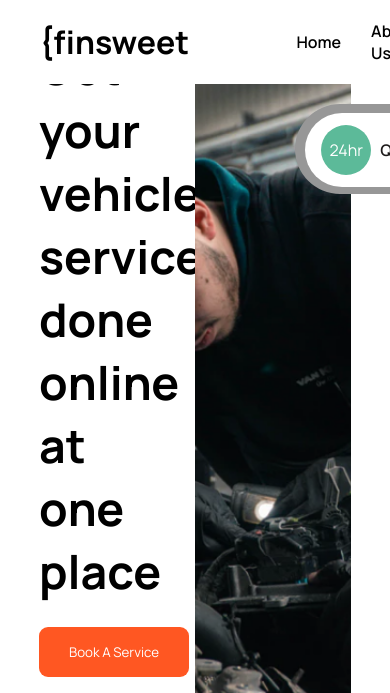
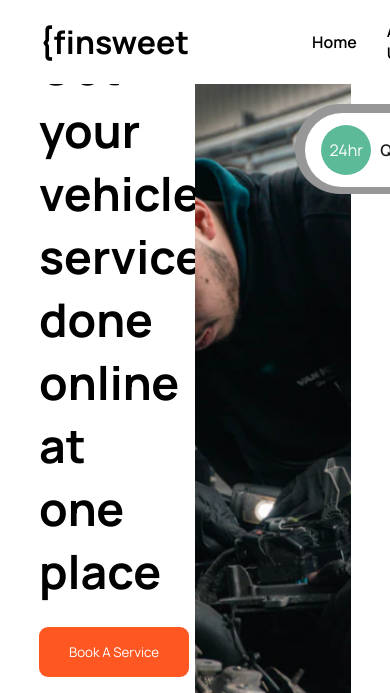
Before and after one commit to VLADISLAS1/finsweet, a plain HTML site: page index.html in a window 390 px wide. Shown: the top 693 px of the page. Drawn offline with Linux system fonts and the light colour scheme; a web font is replaced by a local one.

Commit message:
I've added mobile responsiveness

```diff
--- a/styles.css
+++ b/styles.css
@@ -453,6 +453,14 @@ main .wrapper .logo-text p{
     font-weight: 600;
     text-align: center;
 }
+/* MOBILE RESPONSIVENESS */
+@media screen and (max-width: 425px){
+    header{
+        width: 100%;
+    }
+}
+
+
 
 
 
```
